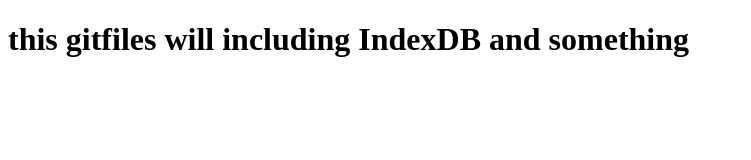
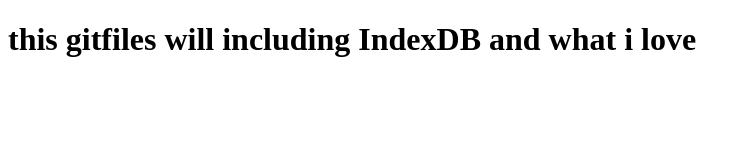
Before and after one commit to yuyang545262477/IndexedDB, a plain HTML site: page index.html in a window 1280 px wide. Shown: the whole page, without its empty margins (0-751 px from the left). Drawn offline with Linux system fonts and the light colour scheme.

Commit message:
index.html change

```diff
--- a/index.html
+++ b/index.html
@@ -5,6 +5,6 @@
     <title> IndexedDB</title>
 </head>
 <body>
-    <h1>this gitfiles will including IndexDB and something</h1>
+    <h1>this gitfiles will including IndexDB and what i love</h1>
 </body>
 </html>
```
